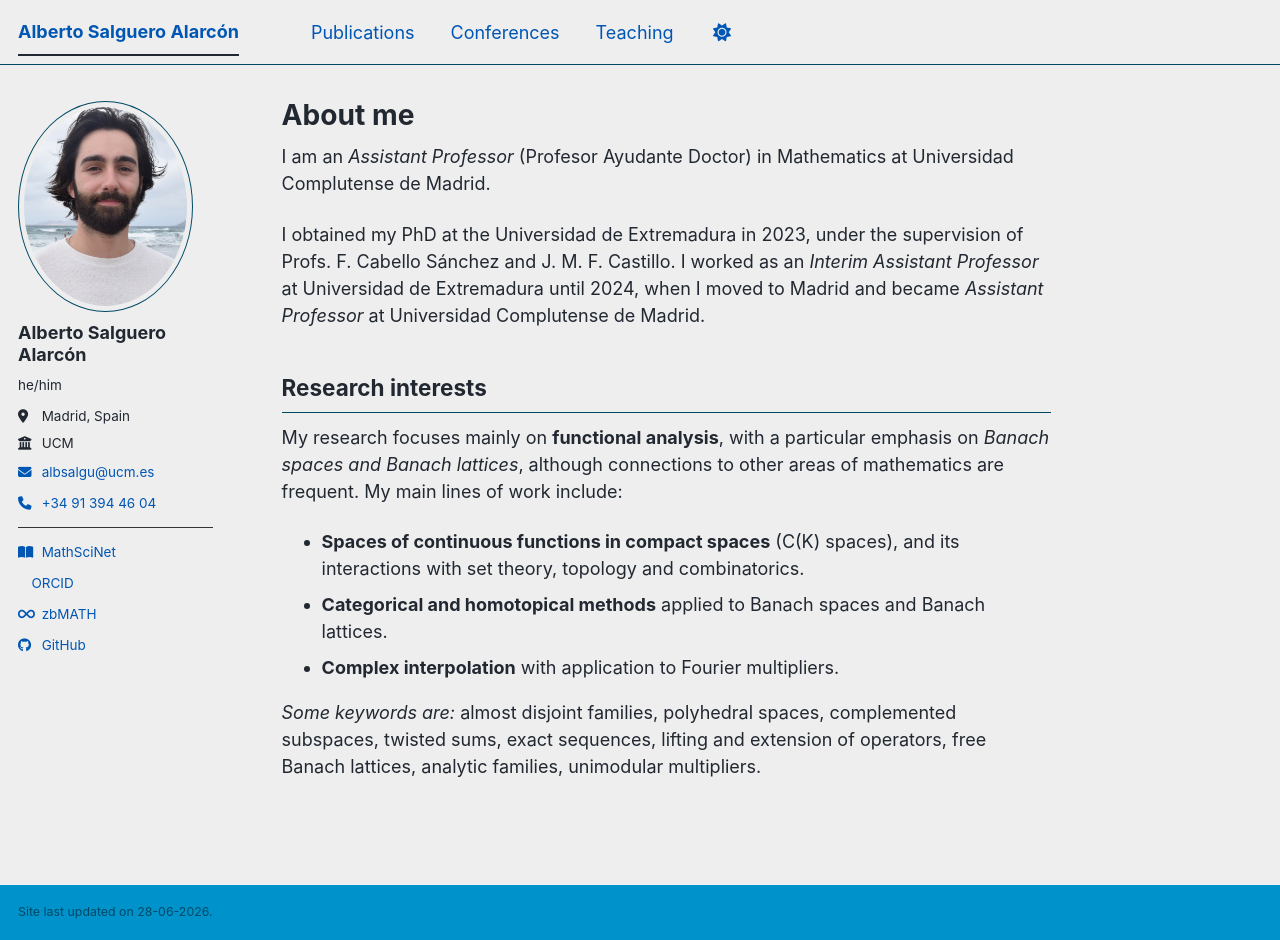
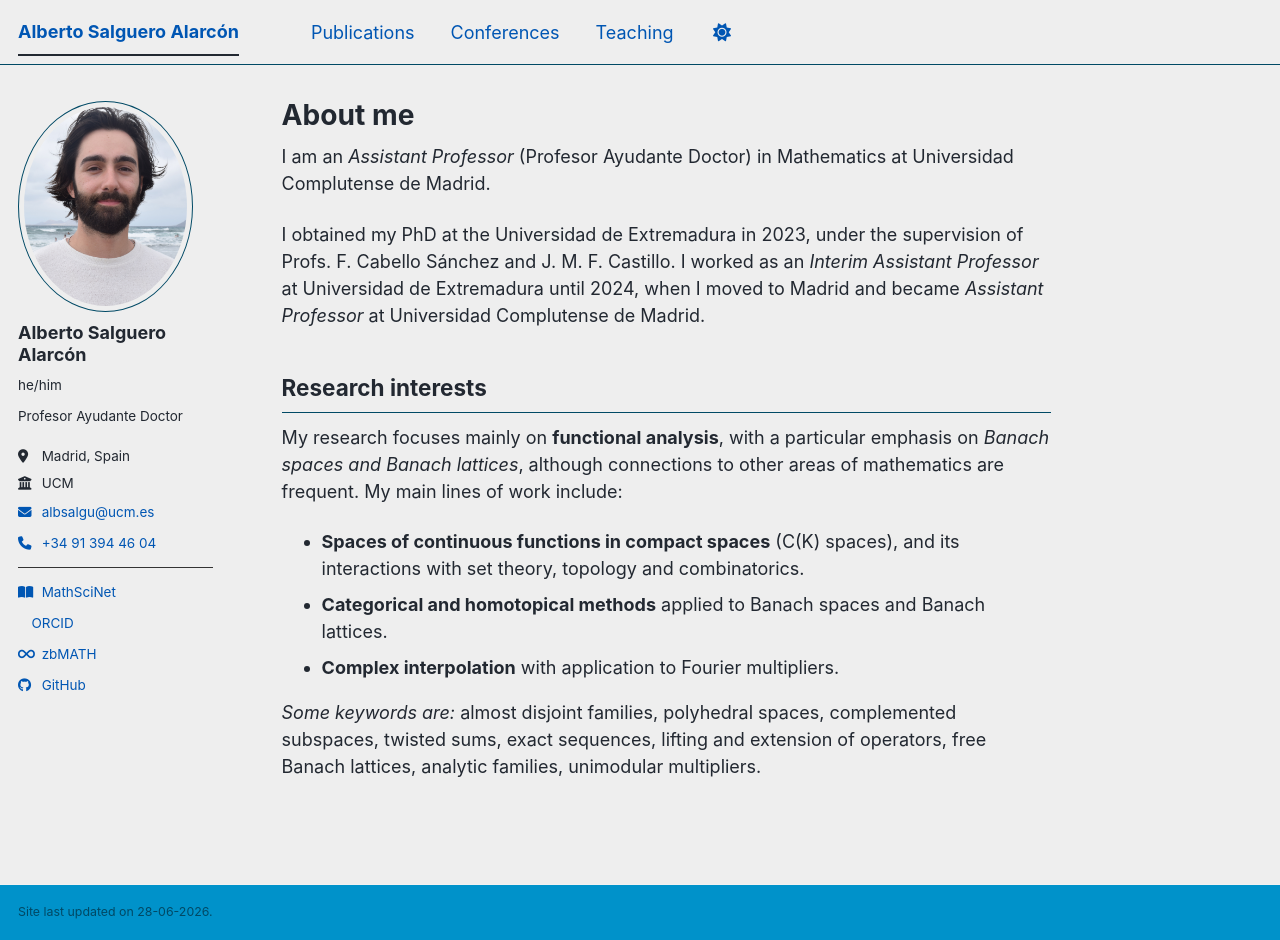
Before and after one commit to salgueroalarcon/salgueroalarcon.github.io, a Jekyll site: the page built from _pages/about.md, in a window 1280 px wide and 940 px high. Built offline with Jekyll 4.4.1, drawn with Linux system fonts in a browser that asks for light colours; a style sheet for code colours, icons or effects is not loaded.

Commit message:
Update _config.yml

```diff
--- a/_config.yml
+++ b/_config.yml
@@ -26,7 +26,7 @@ author:
   avatar           : "profile.jpg"
   name             : "Alberto Salguero Alarcón"
   pronouns         : "he/him"
-  bio              :
+  bio              :  Profesor Ayudante Doctor
   location         : "Madrid, Spain"
   employer         : "UCM"
   uri              : # URL
```
